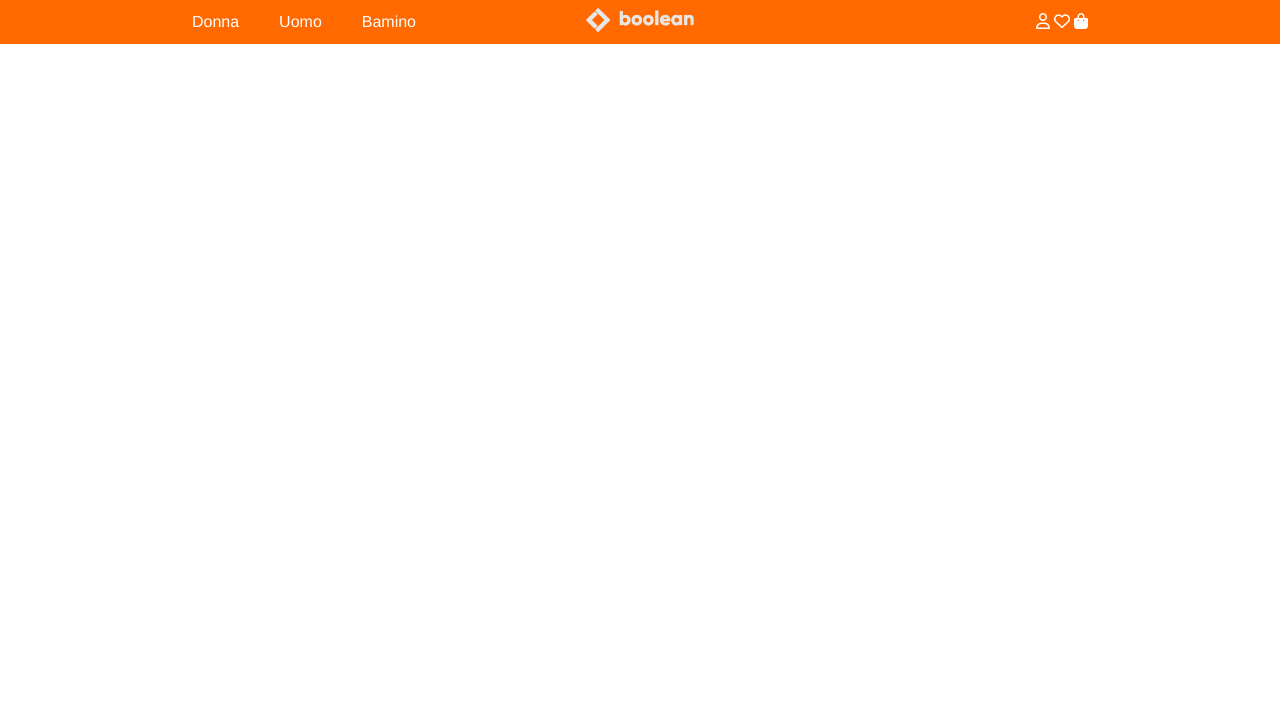
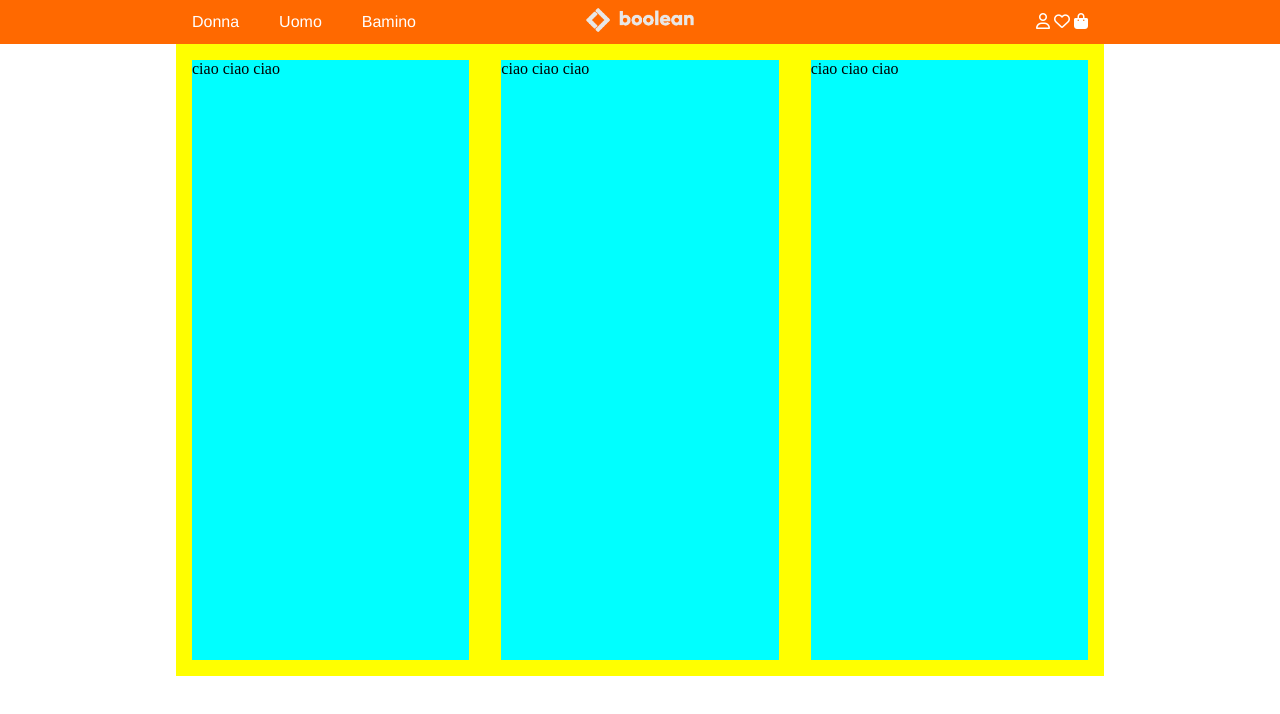
Before and after one commit to CarloFanelli/html-css-boolando, a plain HTML site: page index.html in a window 1280 px wide. Drawn offline with Linux system fonts and the light colour scheme.

Commit message:
add product structure

```diff
--- a/css/style.css
+++ b/css/style.css
@@ -34,8 +34,20 @@ p {
 
 .w70 {
     width: 70%;
-    margin: auto;
+    margin: 0 auto;
     max-width: 1170px;
+}
+
+.m1{
+    margin: 1rem;
+}
+
+.col-4{
+    width: calc(100%/12 * 4);
+    height: 600px;
+    background-size: contain;
+    background-repeat: no-repeat;
+
 }
 
 /* #endsection common */
@@ -82,6 +94,15 @@ header{
 
 /* #section main */
 
+.row{
+    margin-left: -1rem;
+    margin-right: -1rem;
+}
+
+/*#primo{
+    background-image: url(../img/1.webp);
+}*/
+
 /* #endsection main */
 
 
@@ -89,3 +110,16 @@ header{
 /* #section footer */
 
 /* #endsection footer */
+
+
+/* #section DEBUG*/
+
+    .debug .row{
+        background-color: yellow;
+    }
+    .debug .col-4{
+        background-color: aqua;
+    }
+
+
+/* #endsection DEBUG*/
--- a/index.html
+++ b/index.html
@@ -38,7 +38,26 @@
             </div>
             <!-- /.navbar -->
         </header>
-        <main></main>
+
+        <main class="debug">
+            <section>
+                <div class="container w70">
+                    <div class="row d-flex">
+                        <div id="primo" class="col-4 m1">
+                            ciao ciao ciao
+                        </div>
+                        <div id="primo" class="col-4 m1">
+                            ciao ciao ciao
+                        </div>
+                        <div id="primo" class="col-4 m1">
+                            ciao ciao ciao
+                        </div>
+                    </div>
+
+                </div>
+            </section>
+        </main>
+
         <footer></footer>
 
     </body>
```
